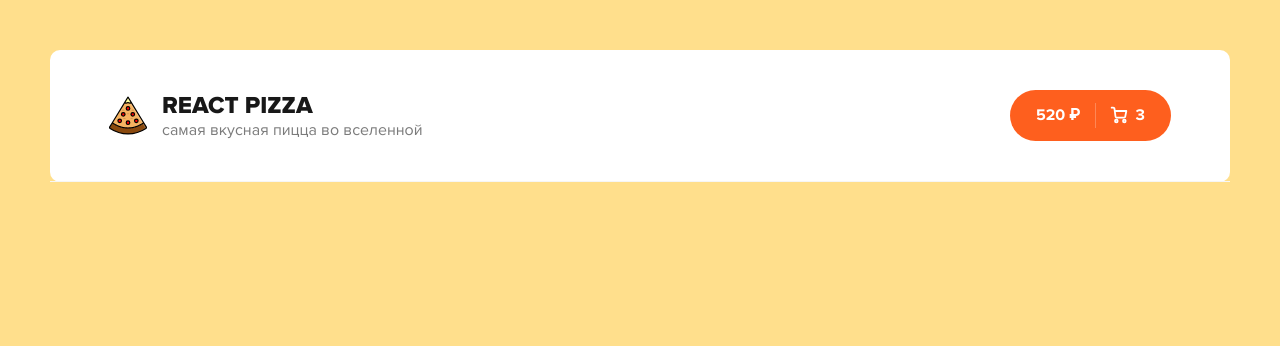
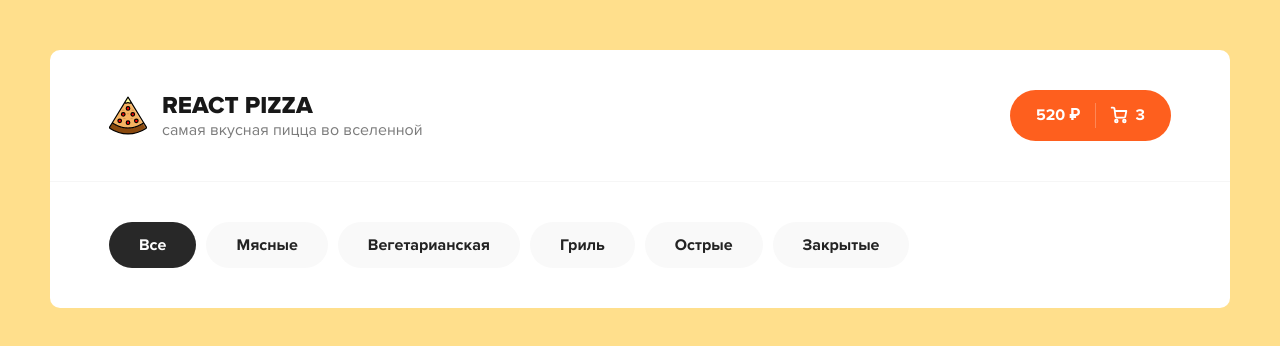
Before and after one commit to Lonelyhate/react-pizza, a React (Create React App) app: page / in a window 1280 px wide. Shown: the top 346 px of the page. Built offline with nearby package versions, Linux system fonts and the light colour scheme.

Commit message:
part 3/10

```diff
--- a/src/App.js
+++ b/src/App.js
@@ -1,14 +1,27 @@
-import Button from "./components/Button/Button";
+import React from "react";
+import Categories from "./components/Categories/Categories";
 import Header from "./components/Header/Header";
 
 
 function App() {
 
-
-
     return (
         <div className="wrapper">
             <Header/>
+            <div className="content">
+                <div className="container">
+                    <div className="content__top">
+                        <Categories items={[
+                            'Все',
+                            'Мясные',
+                            'Вегетарианская',
+                            'Гриль',
+                            'Острые',
+                            'Закрытые'
+                        ]}/>
+                    </div>
+                </div>
+            </div>
         </div>
     );
 }
--- /dev/null
+++ b/src/components/Categories/Categories.jsx
@@ -0,0 +1,27 @@
+import React from 'react';
+
+const Categories = ({ items, onClickItem }) => {
+    const [activeItem, setActiveItem] = React.useState(0);
+
+    const onSelectItem = (index) => {
+        setActiveItem(index);
+    };
+
+    return (
+        <div className="categories">
+            <ul>
+                {items &&
+                    items.map((name, index) => (
+                        <li
+                            className={index === activeItem ? 'active' : ''}
+                            onClick={() => onSelectItem(index)}
+                            key={name}>
+                            {name}
+                        </li>
+                    ))}
+            </ul>
+        </div>
+    );
+};
+
+export default Categories;
```
